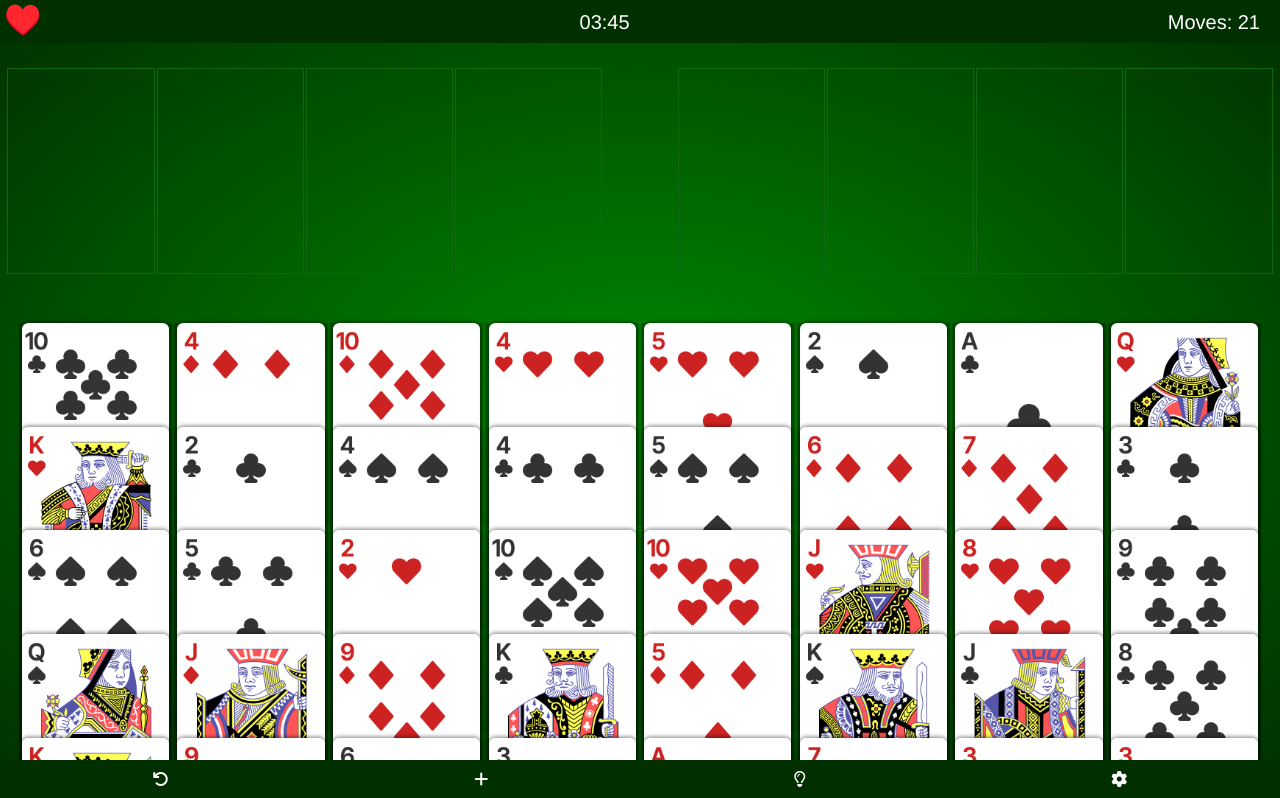
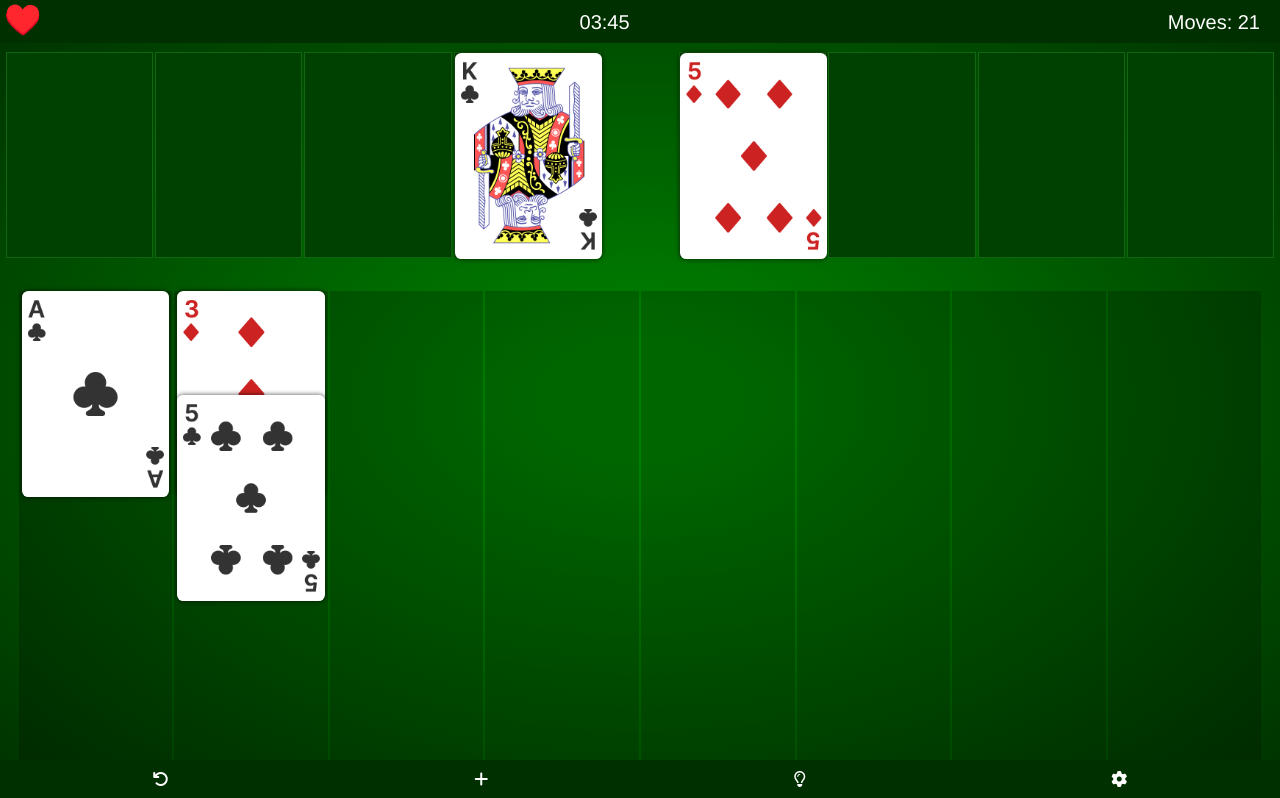
Before and after one commit to jkt3000/freecell-svelte, a Svelte app: page / in a window 1280 px wide. Shown: the top 798 px of the page. Built offline with nearby package versions, Linux system fonts and the light colour scheme.

Commit message:
beginning revamping code so that app.svelte deals with game parameters, new game, etc. gameboard.svelte deals with actual game play, logic, listeners, etc.

```diff
--- a/src/App.svelte
+++ b/src/App.svelte
@@ -1,199 +1,13 @@
 <script>
-	import interact from "interactjs";
-	import {onMount} from 'svelte';
-
 	import FooterBar from './footer.svelte';
 	import HeaderBar from './header.svelte';
-	import Tableau from './tableau.svelte';
-	import HomeCell from './homecell.svelte';
-	import FreeCell from './freecell.svelte';
-
-	import {homecells, freecells, tableaus} from './stores.js';
-	import Deck from './deck.js';
-	import PlayingCard from './playing_card.js';
+	import GameBoard from './gameboard.svelte';
 
 
-	// subscribe to changing cells/tableaus
-  let home_cells, free_cells, tableau_cards;
-  const unsub_homecells = homecells.subscribe(value => {
-  	home_cells = value;
-  });
-	const unsub_freecells = freecells.subscribe(value => {
-  	free_cells = value;
-  });
-	const unsub_tab = tableaus.subscribe(value => {
-  	tableau_cards = value;
-  });
-
-	let gameOpts = {
-		gameId: 136363,
-		settings: {
-			sound: true,
-			animation: true,
-			hints: true,
-			level: 'easy',
-			autoComplete: true
-		}
-	};
-  let deck  = new Deck(gameOpts.gameId);
-	tableau_cards = deck.toTableau();
-
-
-  onMount(() => {
-		//
-		// drag action listeners
-		//
-		interact('.draggable').draggable({
-		  listeners: {
-		    start (event) {
-		    	console.log(event.type, event.target.id);
-		    },
-		    move (event) {
-		    	let target = event.target;
-					let x = (parseFloat(target.getAttribute('data-x')) || 0) + event.dx;
-					let y = (parseFloat(target.getAttribute('data-y')) || 0) + event.dy;
-		      target.style.transform = `translate(${x}px, ${y}px)`;
-		      target.setAttribute('data-x',x);
-		      target.setAttribute('data-y',y);
-		    },
-		    end (event) {
-		    	let target = event.target;
-		    	target.removeAttribute("data-y");
-		    	target.removeAttribute("data-x");
-		    	target.removeAttribute("style");
-		    	console.log(event.type, event.target.id);
-		    }
-		  }
-		});
-
-
-		//
-		// drop zone listeners
-		//
-
-		interact('.homecell').dropzone({
-			accept: '.draggable',
-			ondragenter (event) {
-				let zone = event.target;
-				if (zone.childElementCount == 0) {
-			    zone.classList.add('drop-active');
-				}
-			},
-			ondragleave (event) {
-				event.target.classList.remove('drop-active');
-			},
-			ondrop (event) {
-				event.target.classList.remove('drop-active');
-
-				let card = event.relatedTarget;
-				let tCard = new PlayingCard(card.id);
-				let zone = event.target;
-				console.log(home_cells[zone.dataset.index]);
-				// if empty, only an A
-				if (home_cells[zone.dataset.index].length == 0) {
-					if (tCard.rank != 'A') {
-						console.error("not an A ", tCard)
-						return;
-					}
-				} else {
-					let cCard_id = home_cells[zone.dataset.index][home_cells[zone.dataset.index].length -1]
-					let cCard = new PlayingCard(cCard_id);
-					console.log(tCard.rank_val, cCard.rank_val)
-					if ((tCard.suit != cCard.suit) || (tCard.rank_val != (cCard.rank_val + 1))) {
-						console.error("Not valid card", tCard, cCard);
-						return;
-					}
-				}
-
-				// ok to add
-				home_cells[zone.dataset.index] = home_cells[zone.dataset.index].concat([card.id]);
-				let list = tableau_cards[card.parentNode.dataset.index];
-				let updated_list = list.filter(e => e !== card.id);
-				tableau_cards[card.parentNode.dataset.index] = updated_list;
-			}
-		});
-
-
-		interact('.freecell').dropzone({
-			accept: '.draggable',
-			ondragenter (event) {
-				let zone = event.target;
-				if (zone.childElementCount == 0) {
-			    zone.classList.add('drop-active');
-				}
-			},
-			ondragleave (event) {
-				event.target.classList.remove('drop-active');
-			},
-			ondrop (event) {
-				let card = event.relatedTarget;
-				let zone = event.target;
-				event.target.classList.remove('drop-active');
-				zone.appendChild(card);
-			}
-		});
-	});
+	// app deals with handling game options, starting new game, etc.
+	// Gameboard handles running the actual game
 </script>
 
 <HeaderBar/>
-<main>
-	<div class='container-fluid'>
-    <div class='row'>
-      <div class='col-6 cellbox' id='home-cells'>
-      	{#each home_cells as cards, index}
-	      	<HomeCell cards={cards} index={index} />
-        {/each}
-      </div>
-      <div class='col-6 cellbox' id='free-cells'>
-      	{#each free_cells as cards, index}
-	      	<FreeCell cards={cards} index={index} />
-        {/each}
-      </div>
-    </div>
-    <div class='row'>
-			<div class='col-12 tableau-frame'>
-				{#each tableau_cards as column, index}
-					<Tableau cards={column} index={index} />
-				{/each}
-			</div>
-    </div>
-  </div>
-</main>
+<GameBoard/>
 <FooterBar/>
-
-
-<style type="text/scss">
-:global(.cell) {
-	:global(.playing-card) {
-		position:absolute !important;
-		top:0; left:0;
-	}
-}
-
-.cellbox {
-  margin:0;
-  padding: 0 0.5vw;
-  width: 50%;
-  height: 20vw;
-  display: flex;
-  align-items: center;
-  flex-flow: row nowrap;
-  justify-content: space-between;
-}
-
-#free-cells {
-  justify-content: flex-end;
-}
-#home-cells {
-  justify-content: flex-start;
-}
-
-.tableau-frame {
-  height: 80vh;
-  padding: 3vh 0;
-  display: flex;
-  flex-flow: row nowrap;
-  justify-content: center;
-}
-
-</style>
--- a/src/card.svelte
+++ b/src/card.svelte
@@ -1,12 +1,15 @@
 <script>
   export let id = undefined;
 </script>
+
+
 {#if (id != undefined)}
   <img src='/images/{id}.png' id={id} class='playing-card draggable'>
 {/if}
 
+
 <style type="text/scss">
-:global(.playing-card) {
+  .playing-card {
     margin:0; padding:0;
     width: 11.5vw;
     height: 16.1vw;  // 11.5 * 1.4
--- /dev/null
+++ b/src/gameboard.svelte
@@ -0,0 +1,64 @@
+<script>
+  import GameCell from './gamecell.svelte';
+  import Tableau from './tableau.svelte';
+
+  let homecells = [[], [], [], ['Kc']];
+  let freecells = [['5d'], [], [], []];
+  let tableaus = [
+    ['Ac'], ['3d', '5c'], [], [], [], [], [], []
+  ];
+</script>
+
+
+<main>
+  <div class='container-fluid'>
+    <div class='row headboard'>
+      <div class='cells-board homecells'>
+        {#each homecells as cards, index}
+          <GameCell cards={cards} index={index} />
+        {/each}
+      </div>
+      <div class='cells-board freecells'>
+        {#each freecells as cards, index}
+          <GameCell cards={cards} index={index} />
+        {/each}
+      </div>
+    </div>
+    <div class='row tableaus'>
+      {#each tableaus as cards, index}
+        <Tableau cards={cards} index={index} />
+      {/each}
+    </div>
+  </div>
+</main>
+
+
+<style type="text/scss">
+.headboard {
+  display: flex;
+  flex-flow: row nowrap;
+  justify-content: center;
+  padding: 0 5px;
+
+  .cells-board {
+    display: flex;
+    flex-flow: row nowrap;
+    margin: 1vh 0;
+    padding:0;
+    width: 50%;
+  }
+}
+.homecells {
+  justify-content: flex-start;
+}
+.freecells {
+  justify-content: flex-end;
+}
+.tableaus {
+  height: 100vh;
+  padding: 3vh 0;
+  display: flex;
+  flex-flow: row nowrap;
+  justify-content: center;
+}
+</style>
--- /dev/null
+++ b/src/gamecell.svelte
@@ -0,0 +1,37 @@
+<script>
+  import Card from './card.svelte';
+
+  export let cards = [];
+  export let index;
+</script>
+
+<div class='cell' data-index={index}>
+  {#if cards.length != 0}
+    <Card id={cards[0]}/>
+  {:else}
+    &nbsp;
+  {/if}
+</div>
+
+
+<style type="text/scss">
+.cell {
+  display: block; position:relative;
+  width: 11.5vw;
+  height: 16.1vw;
+  background: rgba(0,64,0);
+  border: 1px solid #161;
+  margin: 1px;
+  span {
+    font-weight: bold;
+    font-size: 5vh;
+    color: rgba(0,0,0,0.2);
+  }
+}
+:global(.cell) {
+  :global(.playing-card) {
+    position:absolute !important;
+    top:0; left:0;
+  }
+}
+</style>
```
Lines whose indentation alone changed are shown as unchanged.
